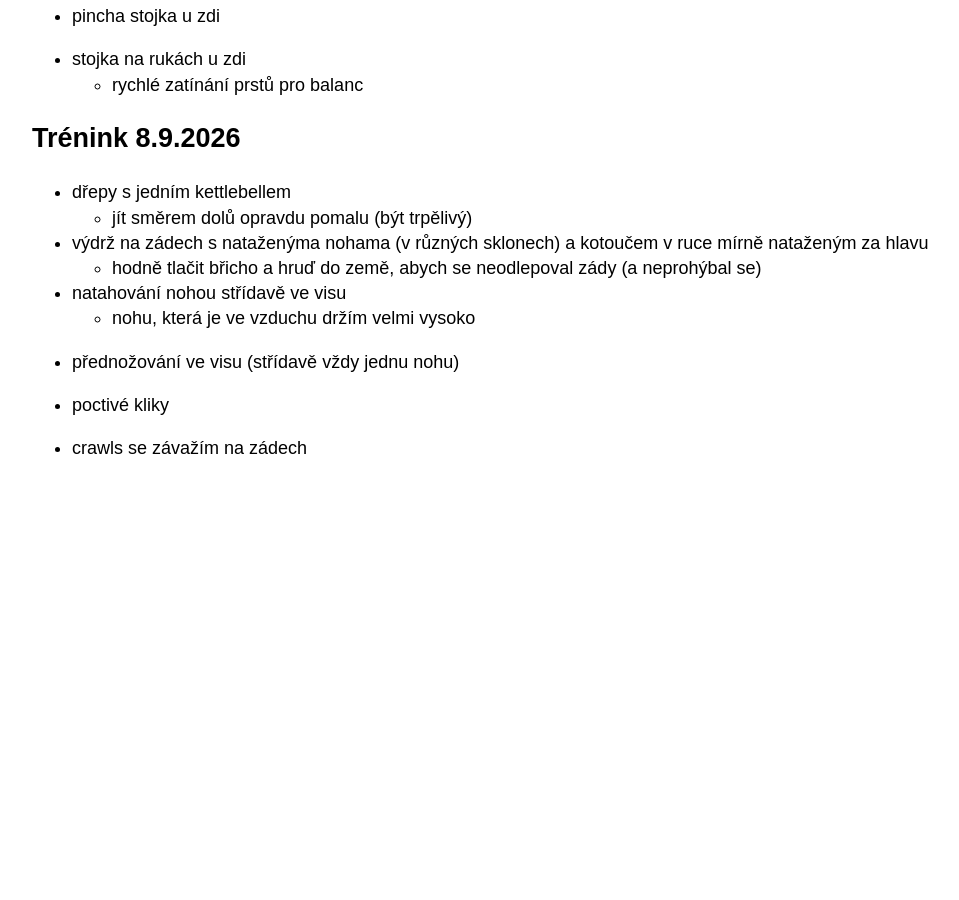
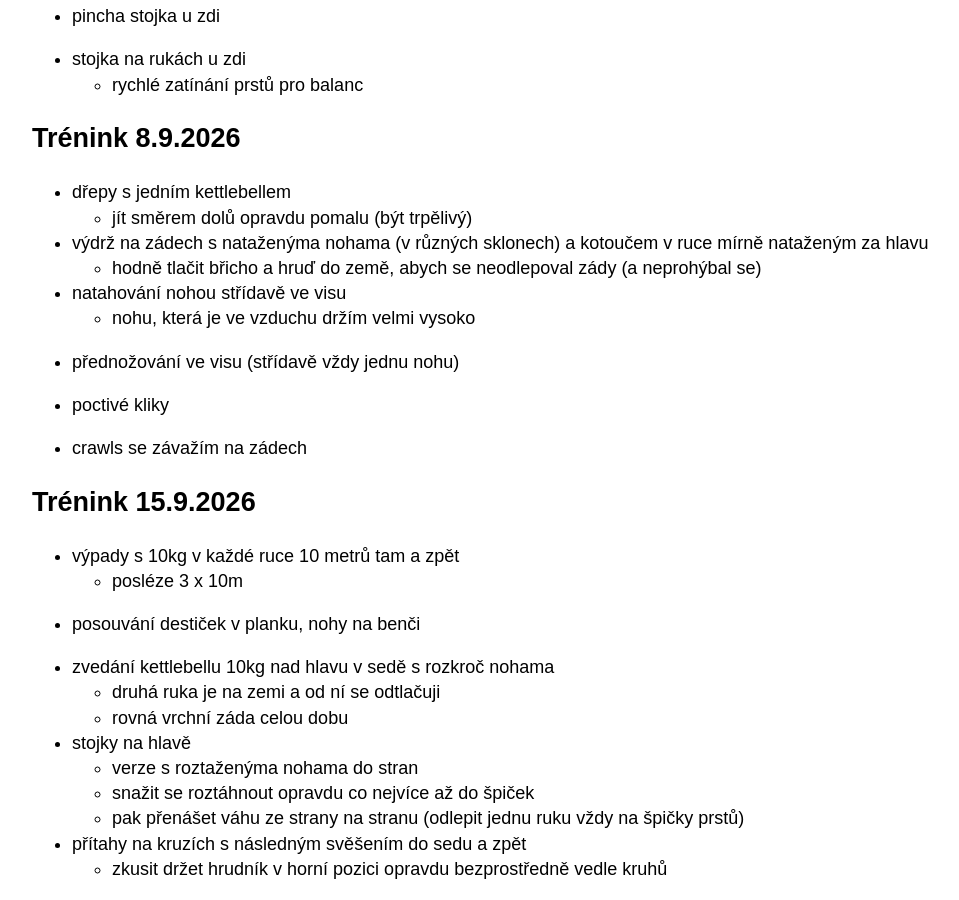
Before and after one commit to hartmaj2/hartmaj2.github.io, a Jekyll site: the page built from sections/sports/fitness.md, in a window 1280 px wide and 900 px high, scrolled down 15486 px. Shown: the whole window, without its empty margins (158-1117 px from the left). Built offline with Jekyll 4.4.1, drawn with Linux system fonts in a browser that asks for light colours; before the commit the page ends 15965 px from its top, so only the background shows below that.

Commit message:
Add fitness

```diff
--- a/sections/sports/fitness.md
+++ b/sections/sports/fitness.md
@@ -722,3 +722,22 @@ minutu běžky
 - poctivé kliky
 
 - crawls se závažím na zádech
+
+## Trénink 15.9.2026
+
+- výpady s 10kg v každé ruce 10 metrů tam a zpět
+  - posléze 3 x 10m
+
+- posouvání destiček v planku, nohy na benči
+
+- zvedání kettlebellu 10kg nad hlavu v sedě s rozkroč nohama
+  - druhá ruka je na zemi a od ní se odtlačuji
+  - rovná vrchní záda celou dobu
+
+- stojky na hlavě
+  - verze s roztaženýma nohama do stran
+  - snažit se roztáhnout opravdu co nejvíce až do špiček
+  - pak přenášet váhu ze strany na stranu (odlepit jednu ruku vždy na špičky prstů)
+
+- přítahy na kruzích s následným svěšením do sedu a zpět
+  - zkusit držet hrudník v horní pozici opravdu bezprostředně vedle kruhů
```
